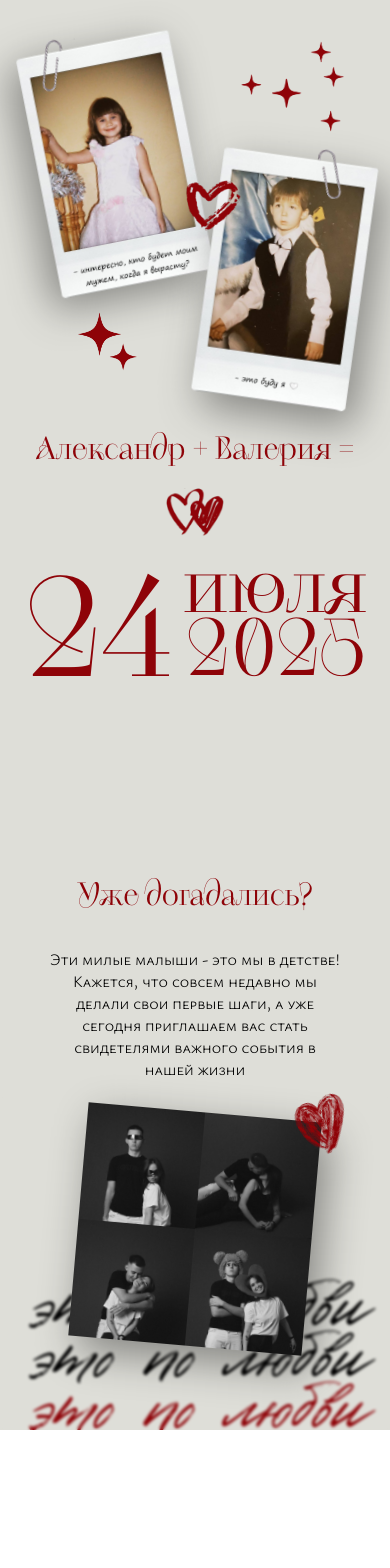
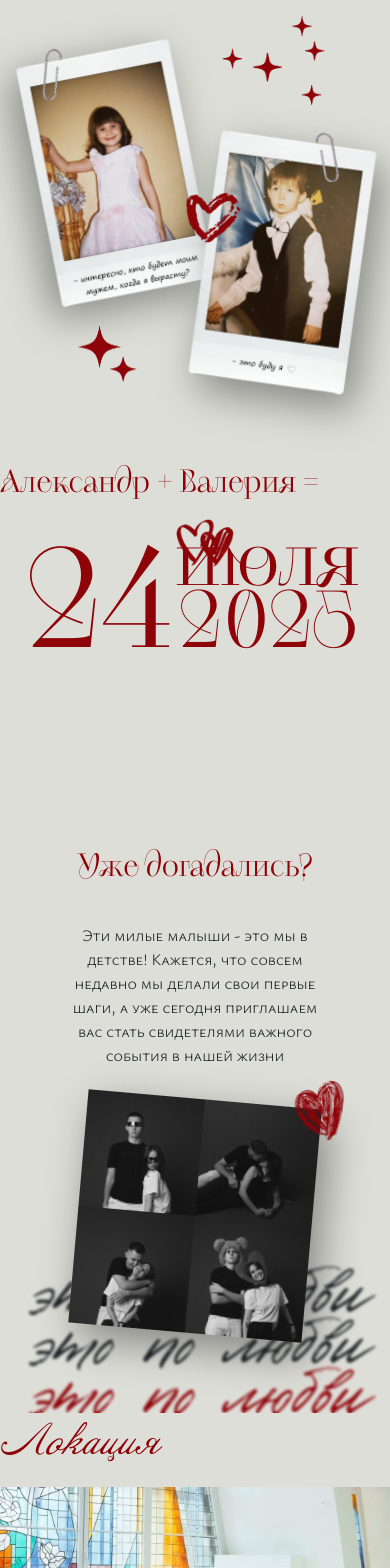
Before and after one commit to KudryavtsevaSofi/Alexander-Valerya, a React (Create React App) app: page / in a window 390 px wide. Shown: the top 1568 px of the page. Before the commit the page ends 1430 px from the top, so only its background shows below. Built offline with nearby package versions, Linux system fonts and the light colour scheme.

Commit message:
добавила бутстрап, все поехало к чертям, надо фиксить

```diff
--- a/src/assets/styles/greeting.css
+++ b/src/assets/styles/greeting.css
@@ -1,53 +1,67 @@
 .greeting-wrap {
-    position:static;
+    position: static;
+    width: 100%;
+    min-height: 100vh; /* Фиксируем высоту секции */
 }
 
-.baby-photo-block{
+.baby-photo-block {
     position: relative;
-    min-height: 100vh;
-    overflow: hidden;
+    width: 100%;
+    height: 45vh; /* Фиксируем высоту блока */
+    display: flex;
+    flex-direction: column;
+    justify-content: center;
 }
 
-.babyLera{
-    padding: 7%;
+.babies-container {
+    position: relative;
+    width: 100%;
+    height: 40vh; /* Фиксированная высота контейнера для фото */
+    margin-bottom: 2vh;
+}
+
+.babyLera {
     width: 45%;
     transform: rotate(-11deg);
     position: absolute;
+    left: 7%;
+    top: 7%;
     filter: drop-shadow(-10px 10px 20px rgba(0,0,0,0.4));
 }
 
 .babySasha {
-    padding-top: 30%;
-    padding-left: 53%;
     width: 45%;
     transform: rotate(8deg);
     position: absolute;
+    left: 50%;
+    top: 30%;
     filter: drop-shadow(10px 14px 20px rgba(0,0,0,0.4));
 }
 
 .five-stars {
     width: 30%;
     position: absolute;
-    padding-top: 10%;
-    padding-left: 60%;
+    top: 0;
+    left: 55%;
 }
 
 .heart-between {
     width: 15%;
     position: absolute;
-    padding-top: 45%;
-    padding-left: 47%;
+    top: 45vw;
+    left: 47%;
 }
+
 .two-stars {
     width: 15%;
     position: absolute;
-    padding-top: 80%;
-    padding-left: 20%;
+    top: 80vw;
+    left: 20%;
 }
 
 .names-block {
     position: relative;
-    display: flex;
+    /* display: flex; */
     width: 100%;
     justify-content: center;
 }
@@ -55,18 +69,25 @@
 .names {
     position: absolute;
     font-family: "KudryWeirdHeadline";
-    font-size: 8vw;
+    font-size: 8vw; /* Добавил clamp для контроля размеров */
     /* font-family: "DisruptorsScript";
     font-size: 12vw; */
-    margin-top: 110%;
-    font-weight: 100;
+    top: 53vh;
     color: #8e0308;
 }
 
-.names-heart{
+.names-heart {
     position: absolute;
-    margin-top: 125%;
-    width: 15%;
+    top: 60vh;
+    width: 15vw;
+    max-width: 100px; /* Ограничение максимального размера */
+    left: 45%;
+}
+
+.date-block {
+    position: relative;
+    padding: 5%;
+    margin-top: 10vh;
 }
 
 .date1, .date2, .date3 {
@@ -75,23 +96,20 @@
     color: #8e0308;
 }
 
-.date-block {
-    padding: 5%;
-}
-
 .date1 {
-    font-size: 35vw;
-    margin-top: 135%;
-    margin-left: 2%;
+    font-size: clamp(5rem, 35vw, 20rem);
+    top: 1040%;
+    left: 7%;
 }
 
 .date2 {
-    font-size: 20vw;
-    margin-top: 133%;
-    margin-left: 42%;
+    font-size: clamp(3rem, 20vw, 12rem);
+    top: 1040%;
+    left: 45%;
 }
+
 .date3 {
-    font-size: 20vw;
-    margin-top: 149%;
-    margin-left: 43%;
+    font-size: clamp(3rem, 20vw, 12rem);
+    top: 1200%;
+    left: 46%;
 }
--- a/src/assets/styles/location.css
+++ b/src/assets/styles/location.css
@@ -0,0 +1,7 @@
+/* @import "bootstrap/scss/carousel"; */
+
+.title-location {
+    font-family: 'AnnabelleCyr';
+    font-size: clamp(24px, 10vw, 80px); /* Минимальный, предпочтительный, максимальный размер */
+    color: #8e0308;
+}
--- a/src/components/greeting.js
+++ b/src/components/greeting.js
@@ -10,18 +10,17 @@ const Greeting = () => {
     return (
         <div className="greeting-wrap">
             <div className="baby-photo-block">
+                <div className='babies-container'> {/* Новый контейнер для фото детей */}
                     <img className='babyLera' src={Lera} ></img>
                     <img className='babySasha' src={Sasha}></img>
                     <div className='decorate-imgs'>
                         <img className='five-stars' src={FiveStars}></img>
                         <img className='heart-between' src={HeartBetween}></img>
                         <img className='two-stars' src={TwoStars}></img>
-
                     </div>
                     <div className='names-block'>
                         <p className='names'>Александр + Валерия =</p>
                         <img className='names-heart' src={NamesHeart}></img>
-
                     </div>
                     <div className='date-block'>
                         <p className='date1'>24</p>
@@ -30,6 +29,7 @@ const Greeting = () => {
                     </div>
                 </div>
             </div>
+        </div>
     );
 };
 
--- a/src/components/location.js
+++ b/src/components/location.js
@@ -0,0 +1,33 @@
+import { Carousel } from 'react-bootstrap';
+import Zags1 from '../assets/images/zags1.jpg';
+import Zags2 from '../assets/images/zags2.jpg';
+import 'bootstrap/dist/css/bootstrap.css';
+import '../assets/styles/location.css';
+
+const Location = () => {
+    return (
+        <div className="location-wrap">
+            <p className='title-location'>Локация</p>
+            <div className='carousel-block'>
+                <Carousel>
+                    <Carousel.Item>
+                        <img
+                        className="d-block w-100"
+                        src={Zags1}
+                        alt=""
+                        />
+                    </Carousel.Item>
+                    <Carousel.Item>
+                        <img
+                        className="d-block w-100"
+                        src={Zags2}
+                        alt=""
+                        />
+                    </Carousel.Item>
+                </Carousel>
+            </div>
+        </div>
+    );
+};
+
+export default Location;
--- a/src/index.js
+++ b/src/index.js
@@ -3,6 +3,7 @@ import ReactDOM from 'react-dom/client';
 import './index.css';
 import App from './App';
 import reportWebVitals from './reportWebVitals';
+// import 'bootstrap/dist/css/bootstrap.min.css';
 
 const root = ReactDOM.createRoot(document.getElementById('root'));
 root.render(
--- a/src/pages/main.js
+++ b/src/pages/main.js
@@ -3,6 +3,7 @@ import '../assets/styles/main.css';
 import Heart1 from '../assets/images/heart1.png';
 import Greeting from '../components/greeting';
 import Guess from '../components/guess';
+import Location from '../components/location';
 
 const MainPage = () => {
     const [isMobile, setIsMobile] = useState(false);
@@ -29,6 +30,7 @@ const MainPage = () => {
             <div className='mobile-display'>
                 <Greeting/>
                 <Guess/>
+                <Location/>
             </div>
             ) : (
             <div className='desktop-display'>
```
Also changed, not shown: src/assets/images/zags1.jpg (added), src/assets/images/zags2.jpg (added). Lines whose indentation alone changed are shown as unchanged.
